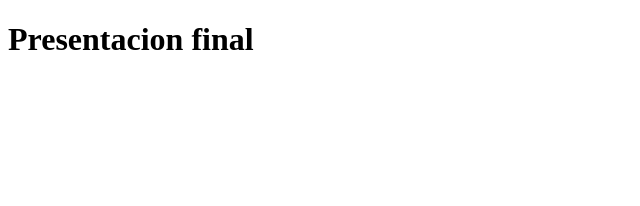
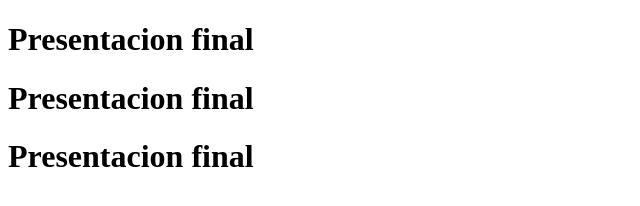
Before and after one commit to alvarosiles11/vuelo, a website: page html/index.html in a window 1280 px wide. Shown: the whole page, without its empty margins (0-640 px from the left). Drawn offline with Linux system fonts and the light colour scheme.

Commit message:
final de finales

```diff
--- a/html/index.html
+++ b/html/index.html
@@ -9,5 +9,7 @@
 
   <body>
     <h1>Presentacion final</h1>
+    <h1>Presentacion final</h1>
+    <h1>Presentacion final</h1>
   </body>
 </html>
```
